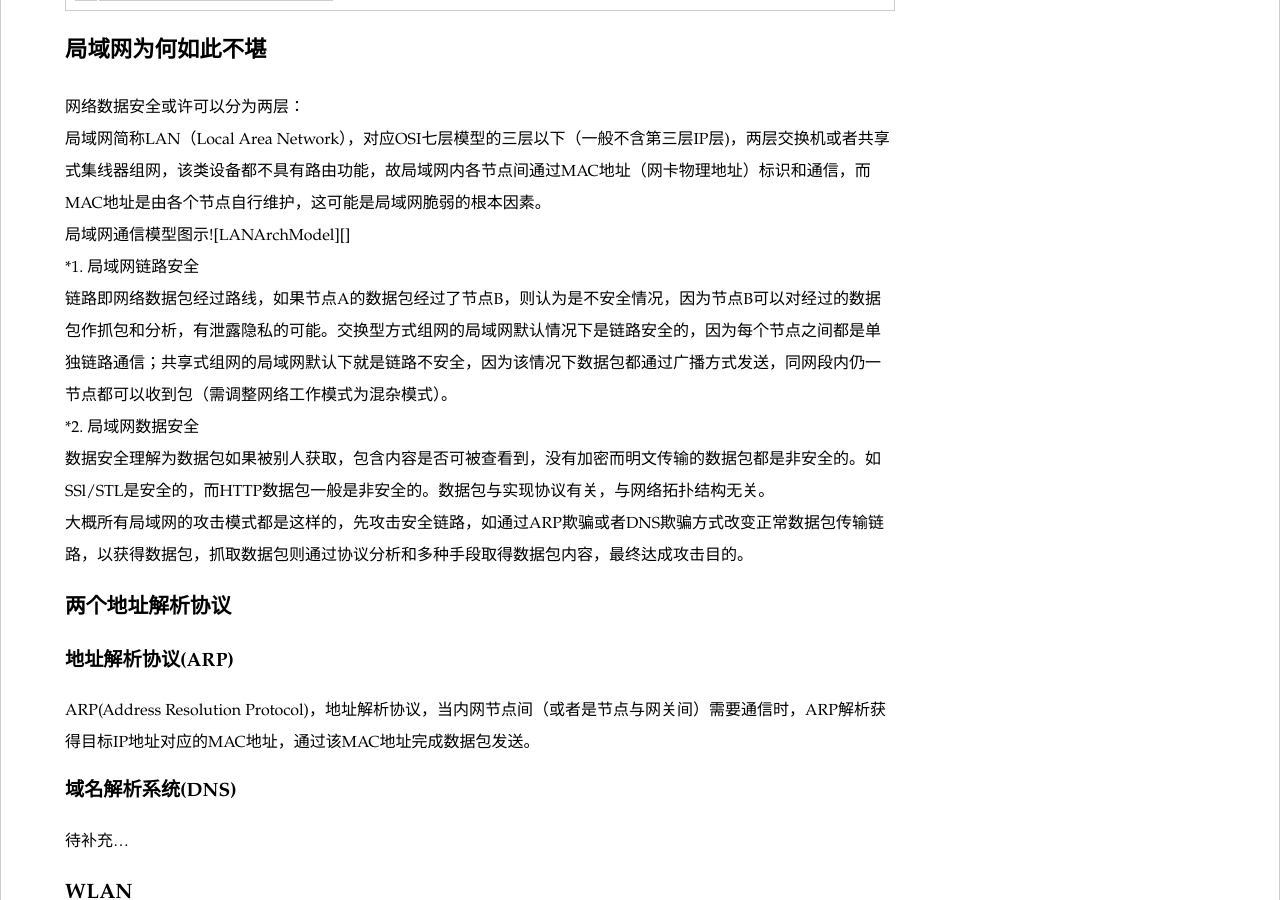
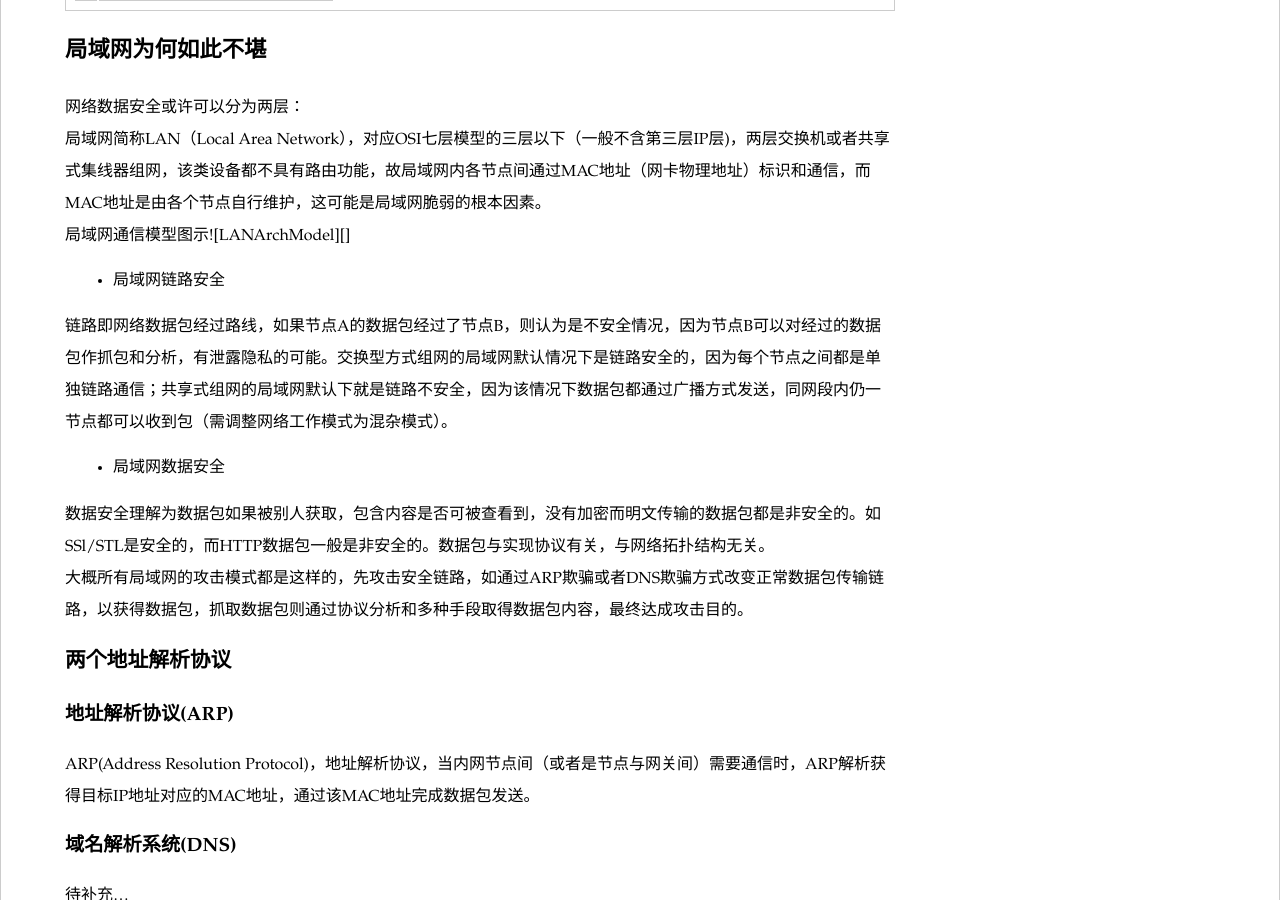
Before and after one commit to jsjwolf/pages, a Jekyll site: the page built from _posts/2013-08-05-UseGoagentCrossTheFireWall.md, in a window 1280 px wide and 900 px high, scrolled down 571 px. Built offline with Jekyll 4.4.1, drawn with Linux system fonts in a browser that asks for light colours; Markdown is read by kramdown in place of the engine named in the settings; comment, search, counter and statistics services are not loaded.

Commit message:
refix not run bug for last commit

```diff
--- a/_posts/2013-08-05-UseGoagentCrossTheFireWall.md
+++ b/_posts/2013-08-05-UseGoagentCrossTheFireWall.md
@@ -28,11 +28,11 @@ description: "测试描述，看看不好好的的的，我们都是中国人额
 
 局域网通信模型图示![LANArchModel][]
 
-*1. 局域网链路安全
+* 局域网链路安全
 
 链路即网络数据包经过路线，如果节点A的数据包经过了节点B，则认为是不安全情况，因为节点B可以对经过的数据包作抓包和分析，有泄露隐私的可能。交换型方式组网的局域网默认情况下是链路安全的，因为每个节点之间都是单独链路通信；共享式组网的局域网默认下就是链路不安全，因为该情况下数据包都通过广播方式发送，同网段内仍一节点都可以收到包（需调整网络工作模式为混杂模式）。
 
-*2. 局域网数据安全
+* 局域网数据安全
 
 数据安全理解为数据包如果被别人获取，包含内容是否可被查看到，没有加密而明文传输的数据包都是非安全的。如SSl/STL是安全的，而HTTP数据包一般是非安全的。数据包与实现协议有关，与网络拓扑结构无关。
 
```
